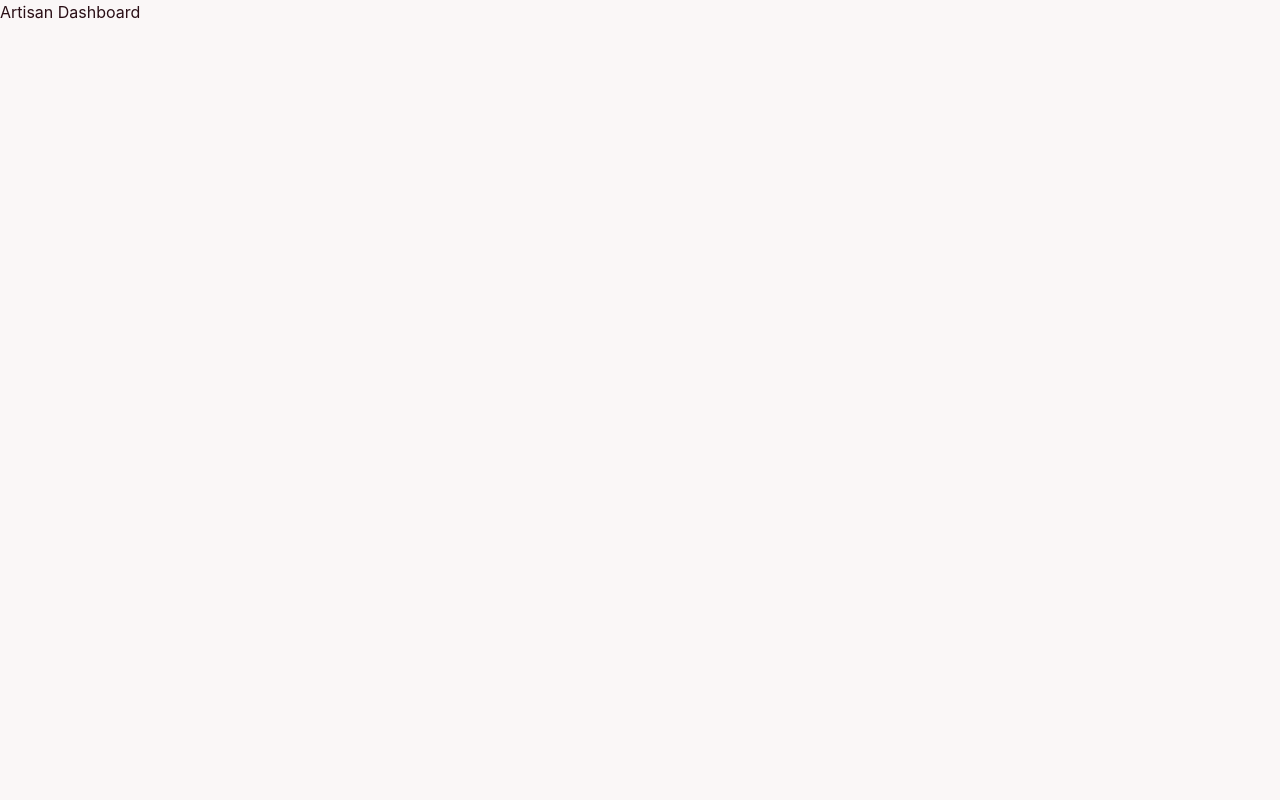
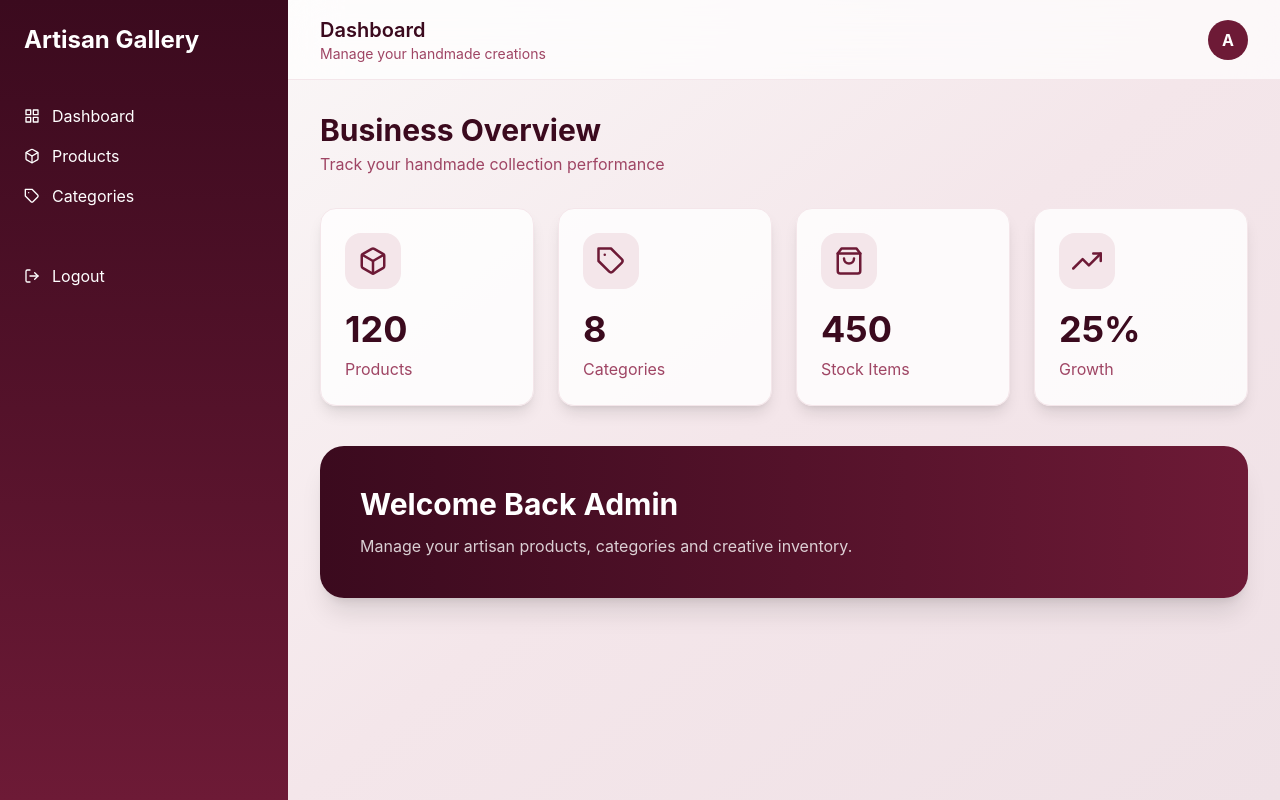
Before and after one commit to VeeQubit/artisan-gallery, a React app in the folder frontend/: page /dashboard in a window 1280 px wide. Built offline with nearby package versions, Linux system fonts and the light colour scheme; the HTML template or start-up script is replaced by a standard one.

Commit message:
Create luxury admin dashboard interface

```diff
--- a/frontend/src/App.jsx
+++ b/frontend/src/App.jsx
@@ -10,6 +10,8 @@ Route
 import Login from "./pages/Login";
 
 import Dashboard from "./pages/Dashboard";
+
+import DashboardLayout from "./layouts/DashboardLayout";
 
 
 
@@ -31,11 +33,24 @@ element={<Login/>}
 />
 
 
+
 <Route
 
 path="/dashboard"
 
-element={<Dashboard/>}
+element={
+
+
+<DashboardLayout>
+
+
+<Dashboard/>
+
+
+</DashboardLayout>
+
+
+}
 
 />
 
@@ -43,7 +58,7 @@ element={<Dashboard/>}
 </Routes>
 
 
-)
+);
 
 
 }
--- /dev/null
+++ b/frontend/src/components/Card.jsx
@@ -0,0 +1,42 @@
+function Card({
+
+children
+
+}){
+
+
+return(
+
+<div
+
+className="
+
+bg-white/80
+
+rounded-2xl
+
+shadow-lg
+
+border
+
+border-[#F4E6EA]
+
+p-6
+
+"
+
+>
+
+
+{children}
+
+
+</div>
+
+)
+
+
+}
+
+
+export default Card;
--- /dev/null
+++ b/frontend/src/components/Navbar.jsx
@@ -0,0 +1,110 @@
+function Navbar(){
+
+
+return(
+
+<div
+
+className="
+
+h-20
+
+bg-white/70
+
+backdrop-blur-xl
+
+border-b
+
+border-[#F4E6EA]
+
+flex
+
+items-center
+
+justify-between
+
+px-8
+
+"
+
+>
+
+
+<div>
+
+
+<h2
+
+className="
+
+text-xl
+
+font-semibold
+
+text-[#3B0A1E]
+
+"
+
+>
+
+Dashboard
+
+</h2>
+
+
+<p
+
+className="text-sm text-[#9F4564]"
+
+>
+
+Manage your handmade creations
+
+</p>
+
+
+</div>
+
+
+
+<div
+
+className="
+
+w-10
+
+h-10
+
+rounded-full
+
+bg-[#6D1A36]
+
+text-white
+
+flex
+
+items-center
+
+justify-center
+
+font-bold
+
+"
+
+>
+
+A
+
+</div>
+
+
+
+</div>
+
+)
+
+
+}
+
+
+export default Navbar;
--- /dev/null
+++ b/frontend/src/components/Sidebar.jsx
@@ -0,0 +1,152 @@
+import { Link } from "react-router-dom";
+
+import {
+FiGrid,
+FiBox,
+FiTag,
+FiLogOut
+} from "react-icons/fi";
+
+
+function Sidebar(){
+
+
+return(
+
+<div
+
+className="
+
+w-72
+
+min-h-screen
+
+bg-gradient-to-b
+
+from-[#3B0A1E]
+
+to-[#6D1A36]
+
+text-white
+
+p-6
+
+"
+
+
+>
+
+
+<h1
+
+className="
+
+text-2xl
+
+font-bold
+
+mb-12
+
+"
+
+>
+
+Artisan Gallery
+
+</h1>
+
+
+
+<nav className="space-y-4">
+
+
+
+<Link
+
+className="flex items-center gap-3"
+
+to="/dashboard"
+
+>
+
+<FiGrid/>
+
+Dashboard
+
+</Link>
+
+
+
+
+<Link
+
+className="flex items-center gap-3"
+
+to="/products"
+
+>
+
+<FiBox/>
+
+Products
+
+</Link>
+
+
+
+
+<Link
+
+className="flex items-center gap-3"
+
+to="/categories"
+
+>
+
+<FiTag/>
+
+Categories
+
+</Link>
+
+
+
+<button
+
+className="
+
+flex
+
+items-center
+
+gap-3
+
+pt-10
+
+"
+
+>
+
+
+<FiLogOut/>
+
+Logout
+
+
+</button>
+
+
+
+</nav>
+
+
+</div>
+
+
+)
+
+
+}
+
+
+export default Sidebar;
--- /dev/null
+++ b/frontend/src/layouts/DashboardLayout.jsx
@@ -0,0 +1,67 @@
+import Sidebar from "../components/Sidebar";
+
+import Navbar from "../components/Navbar";
+
+
+function DashboardLayout({
+
+children
+
+}){
+
+
+return(
+
+
+<div className="flex">
+
+
+<Sidebar/>
+
+
+<div
+
+className="
+
+flex-1
+
+min-h-screen
+
+bg-gradient-to-br
+
+from-[#FAF7F7]
+
+via-[#F4E6EA]
+
+to-[#EFE1E6]
+
+"
+
+>
+
+
+<Navbar/>
+
+
+<main className="p-8">
+
+
+{children}
+
+
+</main>
+
+
+
+</div>
+
+
+</div>
+
+)
+
+
+}
+
+
+export default DashboardLayout;
--- a/frontend/src/pages/Dashboard.jsx
+++ b/frontend/src/pages/Dashboard.jsx
@@ -1,15 +1,271 @@
+import Card from "../components/Card";
+
+
+import {
+
+FiBox,
+
+FiTag,
+
+FiShoppingBag,
+
+FiTrendingUp
+
+} from "react-icons/fi";
+
+
+
 function Dashboard(){
+
+
+const stats=[
+
+
+{
+
+title:"Products",
+
+value:"120",
+
+icon:<FiBox/>
+
+},
+
+
+{
+
+title:"Categories",
+
+value:"8",
+
+icon:<FiTag/>
+
+},
+
+
+{
+
+title:"Stock Items",
+
+value:"450",
+
+icon:<FiShoppingBag/>
+
+},
+
+
+{
+
+title:"Growth",
+
+value:"25%",
+
+icon:<FiTrendingUp/>
+
+}
+
+
+];
+
+
 
 
 return(
 
 <div>
 
-<h1>
 
-Artisan Dashboard
+<div className="mb-8">
+
+
+<h1
+
+className="
+
+text-3xl
+
+font-bold
+
+text-[#3B0A1E]
+
+"
+
+>
+
+Business Overview
 
 </h1>
+
+
+
+<p className="text-[#9F4564] mt-1">
+
+Track your handmade collection performance
+
+</p>
+
+
+</div>
+
+
+
+
+<div
+
+className="
+
+grid
+
+grid-cols-1
+
+md:grid-cols-2
+
+xl:grid-cols-4
+
+gap-6
+
+"
+
+>
+
+
+{
+
+
+stats.map((item,index)=>(
+
+
+
+<Card key={index}>
+
+
+<div
+
+className="
+
+w-14
+
+h-14
+
+rounded-2xl
+
+bg-[#F4E6EA]
+
+text-[#6D1A36]
+
+flex
+
+items-center
+
+justify-center
+
+text-3xl
+
+mb-5
+
+"
+
+>
+
+{item.icon}
+
+</div>
+
+
+
+
+<h2
+
+className="
+
+text-4xl
+
+font-bold
+
+text-[#3B0A1E]
+
+"
+
+>
+
+{item.value}
+
+</h2>
+
+
+
+<p
+
+className="
+
+text-[#9F4564]
+
+mt-2
+
+"
+
+>
+
+{item.title}
+
+</p>
+
+
+
+</Card>
+
+
+
+))
+
+}
+
+
+</div>
+
+
+
+<div
+
+className="
+
+mt-10
+
+bg-gradient-to-r
+
+from-[#3B0A1E]
+
+to-[#6D1A36]
+
+rounded-3xl
+
+p-10
+
+text-white
+
+shadow-xl
+
+"
+
+>
+
+
+<h2 className="text-3xl font-bold">
+
+Welcome Back Admin
+
+</h2>
+
+
+<p className="mt-3 opacity-80">
+
+Manage your artisan products, categories and creative inventory.
+
+</p>
+
+
+</div>
+
 
 
 </div>
```
